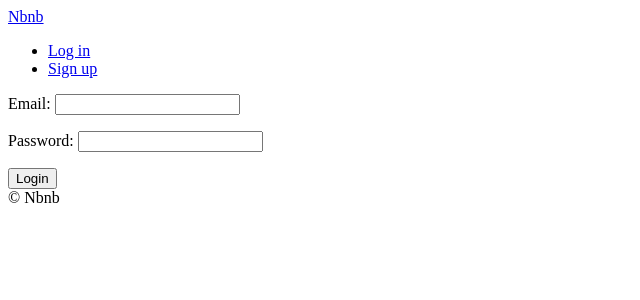
After one commit to riverstack/airbnb-clone, a Django app: page /users/login in a window 1280 px wide. The commit adds this page. Shown: the top 300 px of the page, without its empty margins (0-640 px from the left). Run offline with Django 3.2, Linux system fonts and the light colour scheme.

Commit message:
#15 finish

```diff
--- a/config/urls.py
+++ b/config/urls.py
@@ -23,6 +23,7 @@ from django.conf.urls.static import static
 urlpatterns = [
     path("", include("core.urls", namespace="core")),
     path("rooms/", include("rooms.urls", namespace="rooms")),
+    path("users/", include("users.urls", namespace="users")),
     path("admin/", admin.site.urls),
 ]
 
--- a/templates/partials/nav.html
+++ b/templates/partials/nav.html
@@ -1,4 +1,9 @@
-<a href="/">Nbnb</a>
+<a href="{% url "core:home" %}">Nbnb</a>
 <ul>
-    <li><a href="{% url "core:home" %}">Login</a></li>
+    {% if user.is_authenticated %}
+    <li><a href="{% url "users:logout" %}">Log out</a></li>
+    {% else %}
+    <li><a href="{% url "users:login" %}">Log in</a></li>
+    <li><a href="{% url "users:signup" %}">Sign up</a></li>
+    {% endif %}
 </ul>
--- /dev/null
+++ b/templates/users/login.html
@@ -0,0 +1,16 @@
+{% extends "base.html" %}
+
+{% block page_title %}
+Log In
+{% endblock page_title %}
+
+{% block search-bar %}
+{% endblock search-bar %}
+
+{% block content %}
+<form method="POST" action="{% url "users:login" %}">
+    {% csrf_token %}
+    {{form.as_p}}
+    <button>Login</button>
+</form>
+{% endblock content %}
--- /dev/null
+++ b/users/forms.py
@@ -0,0 +1,46 @@
+from django import forms
+from . import models
+
+
+class LoginForm(forms.Form):
+
+    email = forms.EmailField()
+    password = forms.CharField(widget=forms.PasswordInput)
+
+    def clean(self):
+        email = self.cleaned_data.get("email")
+        password = self.cleaned_data.get("password")
+        try:
+            user = models.User.objects.get(email=email)
+            if user.check_password(password):
+                return self.cleaned_data
+            else:
+                self.add_error("password", forms.ValidationError("Password is wrong"))
+        except models.User.DoesNotExist:
+            self.add_error("email", forms.ValidationError("User does not exist"))
+
+
+class SignUpForm(forms.ModelForm):
+    class Meta:
+        model = models.User
+        fields = ("first_name", "last_name", "email")
+
+    password = forms.CharField(widget=forms.PasswordInput)
+    password1 = forms.CharField(widget=forms.PasswordInput, label="Confirm Password")
+
+    def clean_password1(self):
+        password = self.cleaned_data.get("password")
+        password1 = self.cleaned_data.get("password1")
+
+        if password != password1:
+            raise forms.ValidationError("Password confirmation does not match")
+        else:
+            return password
+
+    def save(self, *args, **kwargs):
+        user = super().save(commit=False)
+        email = self.cleaned_data.get("email")
+        password = self.cleaned_data.get("password")
+        user.username = email
+        user.set_password(password)
+        user.save()
--- /dev/null
+++ b/users/urls.py
@@ -0,0 +1,10 @@
+from django.urls import path
+from . import views
+
+app_name = "users"
+
+urlpatterns = [
+    path("login", views.LoginView.as_view(), name="login"),
+    path("logout", views.log_out, name="logout"),
+    path("signup", views.SignUpView.as_view(), name="signup"),
+]
--- a/users/views.py
+++ b/users/views.py
@@ -1,3 +1,36 @@
-from django.shortcuts import render
+from django.views.generic import FormView
+from django.urls import reverse_lazy
+from django.shortcuts import render, redirect, reverse
+from django.contrib.auth import authenticate, login, logout
+from . import forms
 
-# Create your views here.
+
+class LoginView(FormView):
+
+    template_name = "users/login.html"
+    form_class = forms.LoginForm
+    success_url = reverse_lazy("core:home")
+
+    def form_valid(self, form):
+        email = form.cleaned_data.get("email")
+        password = form.cleaned_data.get("password")
+        user = authenticate(self.request, username=email, password=password)
+        if user is not None:
+            login(self.request, user)
+        return super().form_valid(form)
+
+
+def log_out(request):
+    logout(request)
+    return redirect(reverse("core:home"))
+
+
+class SignUpView(FormView):
+    template_name = "users/signup.html"
+    form_class = forms.SignUpForm
+    success_url = reverse_lazy("core:home")
+    initial = {"first_name": "Nicoas", "last_name": "Serr", "email": "itn@las.com"}
+
+    def form_valid(self, form):
+        form.save()
+        return super().form_valid(form)
```
Also changed, not shown: templates/users/signup.html (added, +16 -0 lines), users/models.py (+6 -2 lines).
